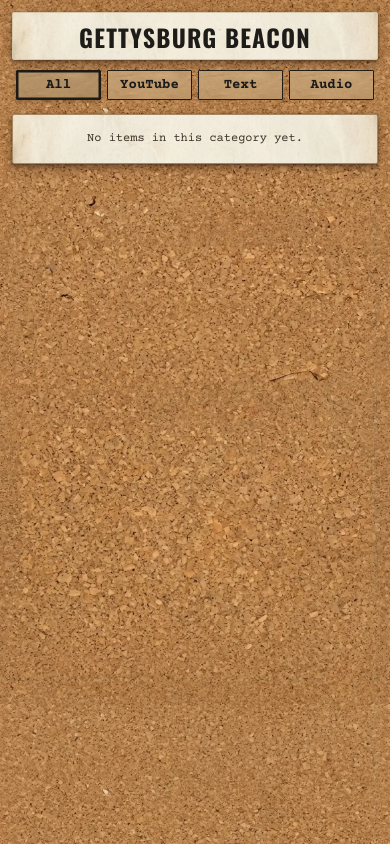
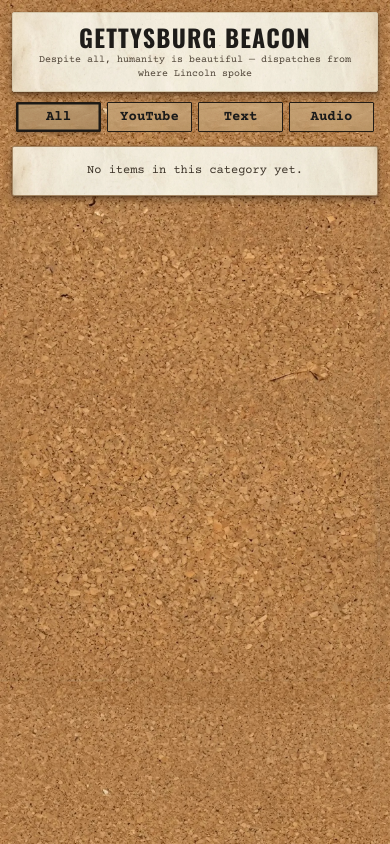
Before and after one commit to lo3chan/gettysburg-beacon, a website: page public/index.html in a window 390 px wide. Drawn offline with nearby package versions, Linux system fonts and the light colour scheme; no server answers.

Commit message:
Use em-dash and show header subtitle on mobile and desktop

```diff
--- a/public/index.html
+++ b/public/index.html
@@ -101,12 +101,12 @@
     <!-- Header Banner -->
     <header class="px-3 md:px-0 pt-3 md:pt-5" data-purpose="parchment-header-banner">
       <div class="relative tex-parchment px-3.5 md:px-6 py-2.5 md:py-3.5 rounded-sm paper-shadow border border-[#d6c7ab] flex items-center justify-center md:justify-between gap-2">
-        <div class="flex items-center gap-3">
+        <div class="flex flex-col md:flex-row items-center gap-1 md:gap-3 text-center md:text-left">
           <h1 class="font-headline tracking-wider text-2xl sm:text-3xl font-bold uppercase text-[#1e1c19] leading-none pt-0.5">
             Gettysburg Beacon
           </h1>
-          <span class="hidden md:inline-block font-mono text-[11px] text-[#4d4235] border-l border-[#c2b296] pl-3">
-            Despite all, humanity is beautiful ... dispatches from where Lincoln spoke
+          <span class="font-mono text-[10px] md:text-[11px] text-[#4d4235] md:border-l md:border-[#c2b296] md:pl-3 leading-snug">
+            Despite all, humanity is beautiful &mdash; dispatches from where Lincoln spoke
           </span>
         </div>
       </div>
```
